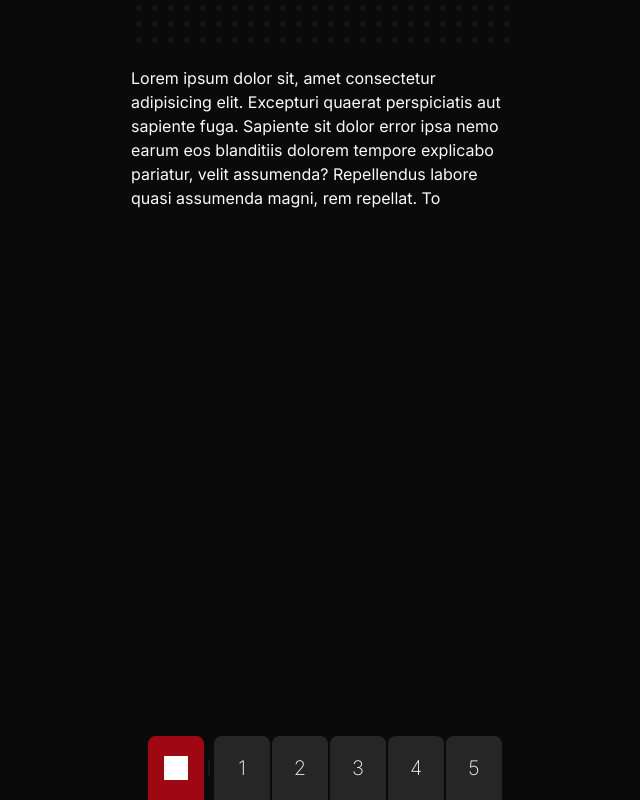
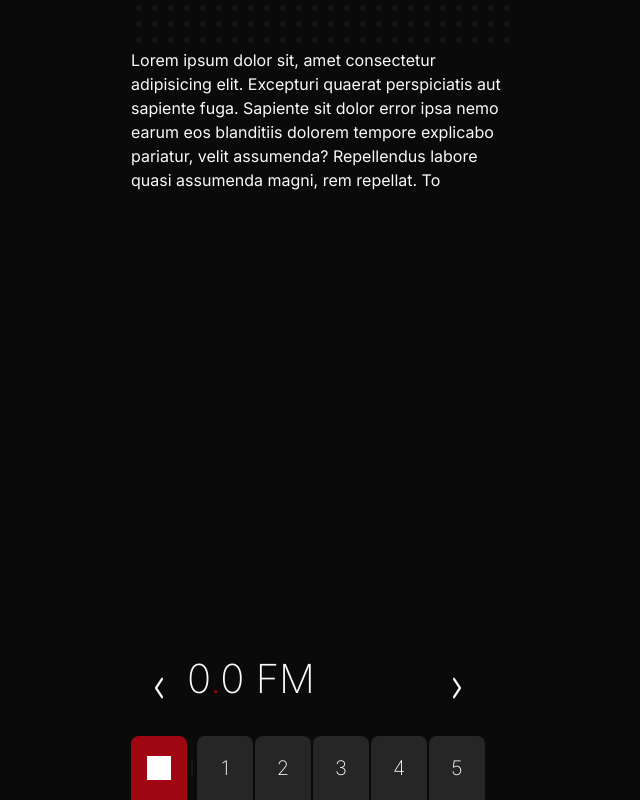
Before and after one commit to Mohsen-Shamsitabar/126FM, a React (Vite) app: page / in a window 1280 px wide. Shown: the whole page, without its empty margins (315-955 px from the left). Built offline with nearby package versions, Linux system fonts and the light colour scheme.

Commit message:
Feature: Footer (#7)
* change frequency type

* add lucide icons

* create footer for radio

* refactor

* refactor `Action` type

* implement a clamp function for reducer

* add new action

```diff
--- a/package.json
+++ b/package.json
@@ -12,6 +12,7 @@
   },
   "dependencies": {
     "clsx": "^2.1.1",
+    "lucide-react": "^0.555.0",
     "normalize.css": "^8.0.1",
     "react": "^19.2.0",
     "react-dom": "^19.2.0"
--- a/src/App.tsx
+++ b/src/App.tsx
@@ -1,9 +1,7 @@
 import {
   AnimatedText,
-  ChannelInfo,
-  ChannelNavigation,
   Container,
-  LoopingText,
+  RadioFooter,
   RadioSpeaker,
 } from "@/components";
 import { ChannelProvider } from "@/contexts/channel";
@@ -15,35 +13,35 @@ const CHANNELS: Channel[] = [
     id: "1",
     name: "Channel 1",
     currentProgram: "",
-    frequency: 98.5,
+    frequency: "98.5",
     type: ChannelType.Music,
   },
   {
     id: "2",
     name: "Channel 2",
     currentProgram: "",
-    frequency: 99.0,
+    frequency: "99.0",
     type: ChannelType.Music,
   },
   {
     id: "3",
     name: "Channel 3",
     currentProgram: "",
-    frequency: 101.3,
+    frequency: "101.3",
     type: ChannelType.Music,
   },
   {
     id: "4",
     name: "Channel 4",
     currentProgram: "",
-    frequency: 102.5,
+    frequency: "102.5",
     type: ChannelType.Music,
   },
   {
     id: "5",
     name: "Channel 5",
     currentProgram: "",
-    frequency: 103.7,
+    frequency: "103.7",
     type: ChannelType.Music,
   },
 ];
@@ -55,16 +53,17 @@ const App = () => {
     <ChannelProvider channels={CHANNELS}>
       <Container>
         <RadioSpeaker />
+
         {/* <Waveform /> */}
-        <LoopingText text="Meow meow nigga" />
+
         {/* ChannelContent */}
+
         <AnimatedText
           text="Lorem ipsum dolor sit, amet consectetur adipisicing elit. Excepturi quaerat perspiciatis aut sapiente fuga. Sapiente sit dolor error ipsa nemo earum eos blanditiis dolorem tempore explicabo pariatur, velit assumenda? Repellendus labore quasi assumenda magni, rem repellat. Totam, distinctio quaerat rem eaque impedit recusandae! Exercitationem asperiores magnam sed blanditiis, incidunt qui velit a iste sint eos? Cupiditate dolores similique fuga? Unde dolorum sed tempore laudantium at error minus cupiditate voluptas quod eius quis temporibus adipisci minima ad ratione rem, atque sit? Voluptatum, odit quam. Soluta molestiae earum temporibus deleniti, nobis accusamus, error illo in vero suscipit nihil unde numquam voluptatem nisi."
           onComplete={() => setCounter(counter + 1)}
         />
 
-        <ChannelInfo />
-        <ChannelNavigation />
+        <RadioFooter />
       </Container>
     </ChannelProvider>
   );
--- a/src/components/CurrentChannel.tsx
+++ b/src/components/CurrentChannel.tsx
@@ -1,11 +1,78 @@
-import { useChannelValue } from "@/contexts/channel";
+import { useChannelDispatch, useChannelValue } from "@/contexts/channel";
+import { ActionType } from "@/contexts/channel/initial";
+import classes from "@/styles/current-channel.module.css";
+import { ChevronLeft, ChevronRight } from "lucide-react";
+import LoopingText from "./LoopingText";
 
 const ChannelInfo = () => {
   const { currentChannel } = useChannelValue();
+  const channelDispatch = useChannelDispatch();
+
+  const getFreq = (): [string, string] => {
+    if (!currentChannel) return ["0", "0"];
+
+    const { frequency } = currentChannel;
+
+    return frequency.split(".") as [string, string];
+  };
+
+  const getLoopingText = (): string => {
+    if (!currentChannel) return "Turn on the radio!";
+
+    const { currentProgram, name } = currentChannel;
+
+    return `${name} - ${currentProgram}`;
+  };
+
+  const handlePreviousBtnClick = () => {
+    channelDispatch({
+      type: ActionType.SHIFT_CHANNEL,
+      payload: { shiftAmount: -1 },
+    });
+  };
+
+  const handleNextBtnClick = () => {
+    channelDispatch({
+      type: ActionType.SHIFT_CHANNEL,
+      payload: { shiftAmount: +1 },
+    });
+  };
+
+  const freq = getFreq();
+
+  const loopingText = getLoopingText();
 
   return (
-    <div>
-      {currentChannel?.name} {currentChannel?.frequency}
+    <div className={classes.root}>
+      <button
+        onClick={handlePreviousBtnClick}
+        className={classes.btn}
+      >
+        <ChevronLeft />
+      </button>
+
+      <div className={classes["info-container"]}>
+        <h4 className={classes.freq}>
+          {freq[0]}
+          <span>.</span>
+          {freq[1]} FM
+        </h4>
+
+        <div>
+          <LoopingText
+            // We could add a key to restart the animation
+            // key={loopingText}
+            text={loopingText}
+          />
+        </div>
+      </div>
+
+      <button
+        onClick={handleNextBtnClick}
+        className={classes.btn}
+      >
+        <ChevronRight />
+      </button>
     </div>
   );
 };
--- /dev/null
+++ b/src/components/RadioFooter.tsx
@@ -0,0 +1,14 @@
+import classes from "@/styles/radio-footer.module.css";
+import { ChannelInfo, ChannelNavigation } from ".";
+
+const RadioFooter = () => {
+  return (
+    <footer className={classes.root}>
+      <ChannelInfo />
+
+      <ChannelNavigation />
+    </footer>
+  );
+};
+
+export default RadioFooter;
--- a/src/components/index.ts
+++ b/src/components/index.ts
@@ -3,4 +3,5 @@ export { default as ChannelNavigation } from "./ChannelNavigation";
 export { default as Container } from "./Container";
 export { default as ChannelInfo } from "./CurrentChannel";
 export { default as LoopingText } from "./LoopingText";
+export { default as RadioFooter } from "./RadioFooter";
 export { default as RadioSpeaker } from "./RadioSpeaker";
--- a/src/contexts/channel/initial.ts
+++ b/src/contexts/channel/initial.ts
@@ -1,4 +1,4 @@
-import type { Channel, ContextAction } from "@/types";
+import type { Channel } from "@/types";
 
 type State = {
   channels: Channel[];
@@ -13,11 +13,28 @@ const initialState: State = {
 enum ActionType {
   SET_CHANNELS = "SET_CHANNELS",
   SET_CURRENT_CHANNEL = "SET_CURRENT_CHANNEL",
+  SHIFT_CHANNEL = "SHIFT_CHANNEL",
 }
 
+// type Action =
+//   | ContextAction<State, "channels", ActionType.SET_CHANNELS>
+//   | ContextAction<State, "currentChannel", ActionType.SET_CURRENT_CHANNEL>
+//   | ContextAction<State, "currentChannel", ActionType.SHIFT_CHANNEL>
+//   | undefined;
+
 type Action =
-  | ContextAction<State, "channels", ActionType.SET_CHANNELS>
-  | ContextAction<State, "currentChannel", ActionType.SET_CURRENT_CHANNEL>
+  | {
+      type: ActionType.SET_CHANNELS;
+      payload: { channels: State["channels"] };
+    }
+  | {
+      type: ActionType.SET_CURRENT_CHANNEL;
+      payload: { currentChannel: State["currentChannel"] };
+    }
+  | {
+      type: ActionType.SHIFT_CHANNEL;
+      payload: { shiftAmount: number };
+    }
   | undefined;
 
 const initialAction: Action = undefined;
--- a/src/contexts/channel/reducer.ts
+++ b/src/contexts/channel/reducer.ts
@@ -1,5 +1,6 @@
 import { isFunction } from "@/utils";
 import { type Action, ActionType, type State } from "./initial";
+import { clamp } from "./utils";
 
 const reducer = (state: State, action: Action): State => {
   if (!action) return state;
@@ -17,6 +18,27 @@ const reducer = (state: State, action: Action): State => {
         : action.payload;
       return { ...state, currentChannel: payload.currentChannel };
     }
+    case ActionType.SHIFT_CHANNEL: {
+      const { shiftAmount } = action.payload;
+
+      const { channels, currentChannel } = state;
+
+      if (!currentChannel) {
+        return { ...state, currentChannel: channels[0] };
+      }
+
+      const currentChannelIdx = channels.findIndex(
+        channel => channel.id === currentChannel.id,
+      );
+
+      const newIdx = clamp(
+        0,
+        currentChannelIdx + shiftAmount,
+        channels.length - 1,
+      );
+
+      return { ...state, currentChannel: channels[newIdx] };
+    }
     default:
       return state;
   }
--- /dev/null
+++ b/src/contexts/channel/utils.ts
@@ -0,0 +1,2 @@
+export const clamp = (min: number, value: number, max: number) =>
+  Math.max(min, Math.min(value, max));
--- a/src/styles/channel-navigation.module.css
+++ b/src/styles/channel-navigation.module.css
@@ -3,9 +3,7 @@
   align-items: center;
   justify-content: center;
 
-  position: absolute;
   inset-inline: 0;
-  bottom: 0;
 }
 
 .container {
--- /dev/null
+++ b/src/styles/current-channel.module.css
@@ -0,0 +1,44 @@
+.root {
+  display: flex;
+  /* align-items: center; */
+
+  width: 100%;
+  margin-bottom: 1rem;
+}
+
+.btn {
+  display: flex;
+  align-items: center;
+  justify-content: center;
+
+  width: 3.5rem;
+  height: auto;
+  flex-shrink: 0;
+
+  color: var(--text-color);
+}
+
+.btn > * {
+  transform: scaleY(1.5);
+}
+
+.info-container {
+  display: flex;
+  flex-direction: column;
+  width: 100%;
+}
+
+.freq {
+  height: 75%;
+  font-weight: 200;
+  font-size: 40px;
+}
+
+.freq > span {
+  color: var(--red);
+}
+
+.info-container > div {
+  height: 25%;
+  flex-shrink: 0;
+}
--- /dev/null
+++ b/src/styles/radio-footer.module.css
@@ -0,0 +1,4 @@
+.root {
+  position: absolute;
+  bottom: 0;
+}
--- a/src/types/channel.ts
+++ b/src/types/channel.ts
@@ -1,7 +1,7 @@
 export type Channel = {
   id: string;
   name: string;
-  frequency: number;
+  frequency: string;
   currentProgram: string;
   type: ChannelType;
 };
```
Also changed, not shown: 1 other file (tests, documents, lock files or other folders).
